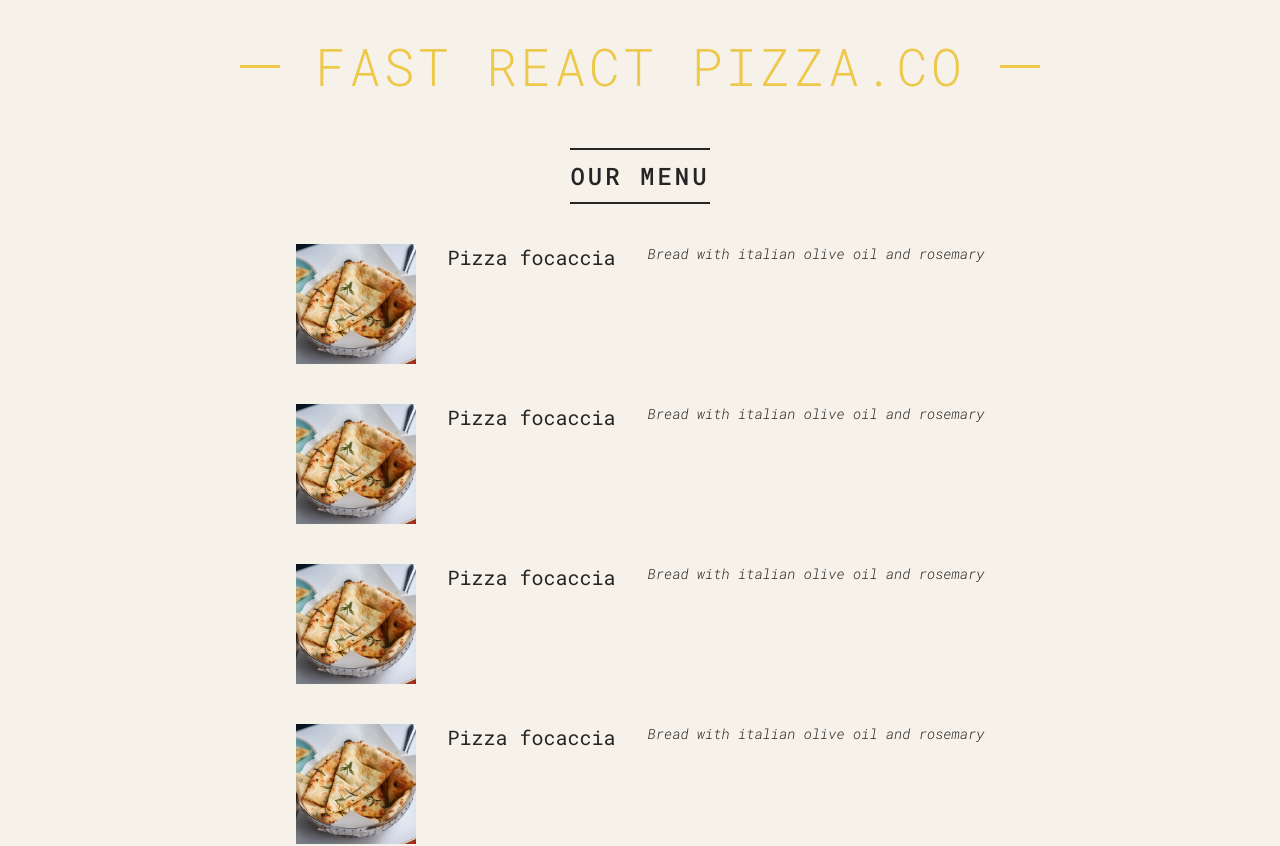
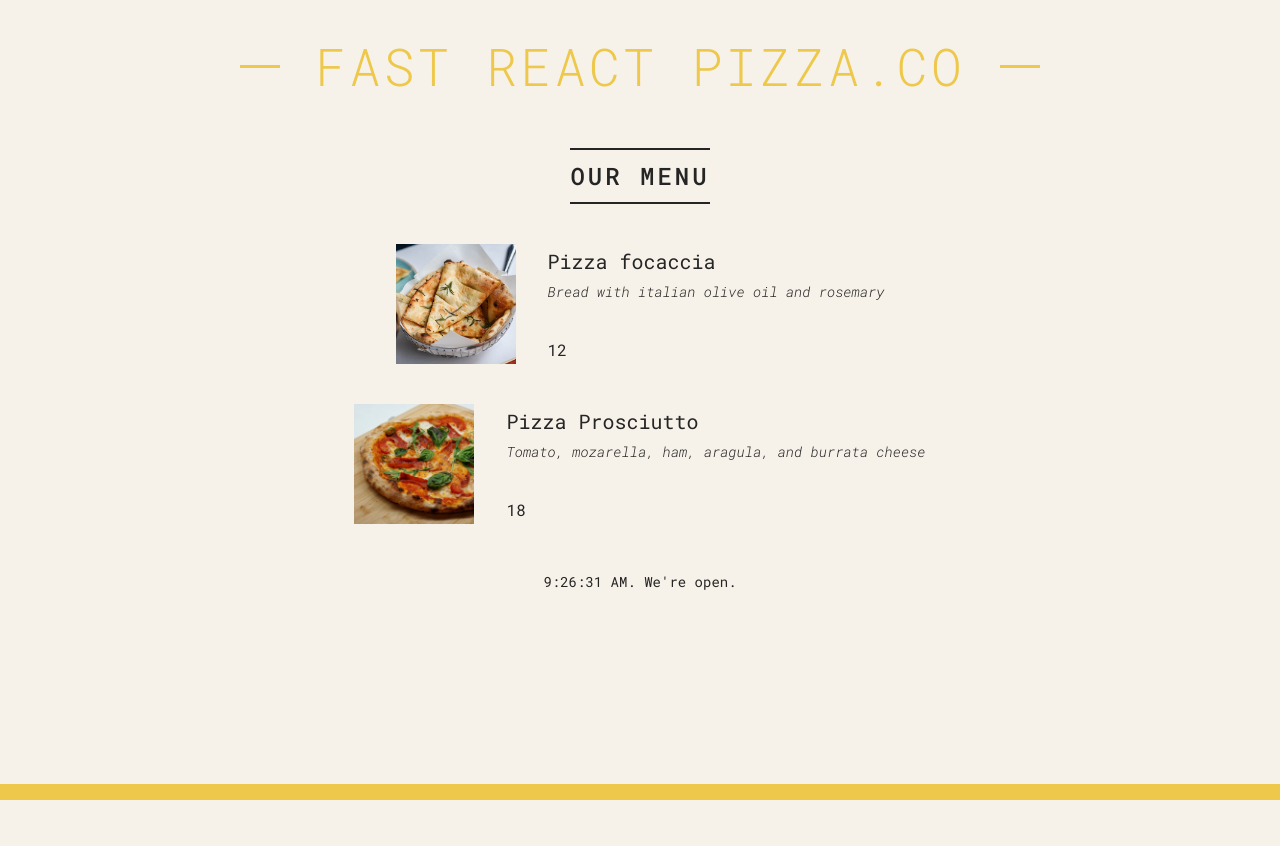
Before and after one commit to LinSchmitz/miniAssignments, a React (Vite) app in the folder pizza-menu/: page / in a window 1280 px wide. Shown: the top 846 px of the page. After the commit the page ends 800 px from the top, so only its background shows below. Built offline with nearby package versions, Linux system fonts and the light colour scheme; the HTML template or start-up script is replaced by a standard one.

Commit message:
add pizza-menu props

```diff
--- a/pizza-menu/src/App.jsx
+++ b/pizza-menu/src/App.jsx
@@ -68,20 +68,31 @@ function Menu() {
   return (
     <main className="menu">
       <h2>Our Menu</h2>
-      <Pizza />
-      <Pizza />
-      <Pizza />
-      <Pizza />
+      <Pizza
+        img="./public/pizzas/focaccia.jpg"
+        name="Pizza focaccia"
+        ingredients="Bread with italian olive oil and rosemary"
+        price={12}
+      />
+      <Pizza
+        img="./public/pizzas/Prosciutto.jpg"
+        name="Pizza Prosciutto"
+        ingredients="Tomato, mozarella, ham, aragula, and burrata cheese"
+        price={18}
+      />
     </main>
   );
 }
 
-function Pizza() {
+function Pizza(props) {
   return (
     <div className="pizza">
-      <img src="./public/pizzas/focaccia.jpg" alt="focaccia" />
-      <h3>Pizza focaccia</h3>
-      <p>Bread with italian olive oil and rosemary</p>
+      <img src={props.img} alt={props.name} />
+      <div>
+        <h3>{props.name}</h3>
+        <p>{props.ingredients} </p>
+        <span>{props.price} </span>
+      </div>
     </div>
   );
 }
```
